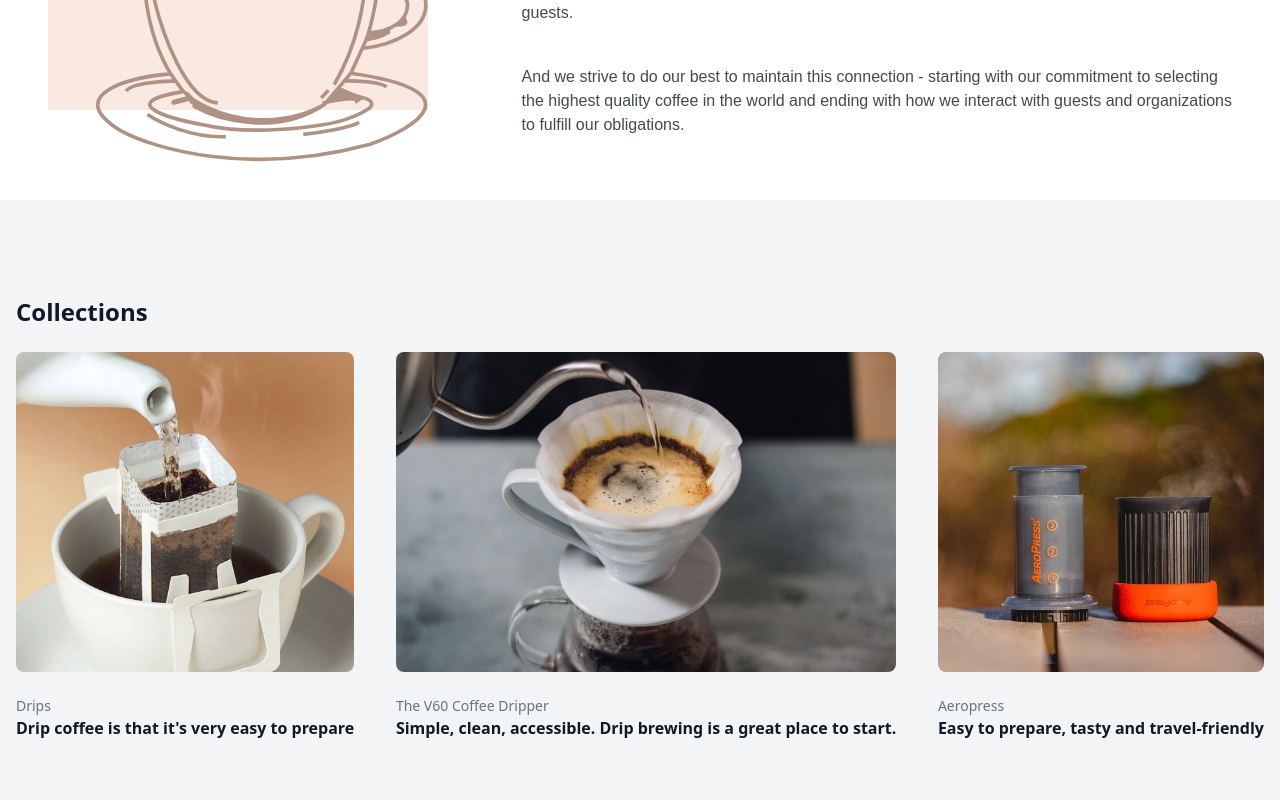
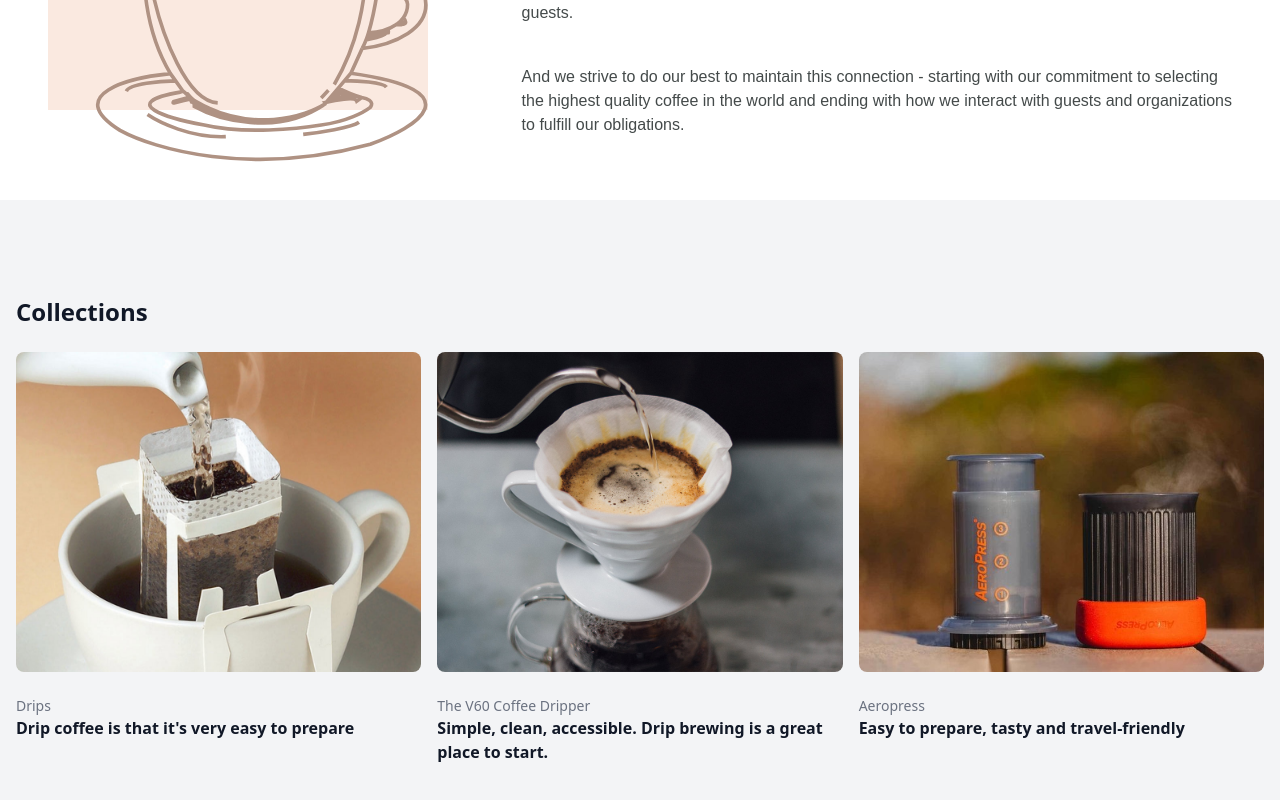
Before and after one commit to BadVoice/CoffeeVue, a Vue app: page / in a window 1280 px wide. Shown: the part 910-1710 px from the top of the page. Built offline with nearby package versions, Linux system fonts and the light colour scheme; a web font is replaced by a local one.

Commit message:
feat: change flex section on grid

```diff
--- a/src/components/Layout/CollectionsSection.vue
+++ b/src/components/Layout/CollectionsSection.vue
@@ -4,7 +4,7 @@
         <div class="mx-auto  py-16 sm:py-24 lg:max-w-none lg:py-32">
           <h2 class="text-2xl font-bold text-gray-900">Collections</h2>
 
-          <div class="mt-6 gap-10 md:gap-5 justify-between  flex flex-col  md:flex-row  lg:gap-x-6 lg:space-y-0">
+          <div class="mt-6 grid grid-cols-1 md:grid-cols-3 gap-4  lg:gap-x-6 lg:space-y-0">
 
             <div v-for="callout in callouts" :key="callout.name" class="group my-0 relative">
               <div class="relative  h-80  w-full overflow-hidden rounded-lg bg-white group-hover:opacity-75 sm:aspect-w-2 sm:aspect-h-1 sm:h-80 lg:aspect-w-1 lg:aspect-h-1">
```
